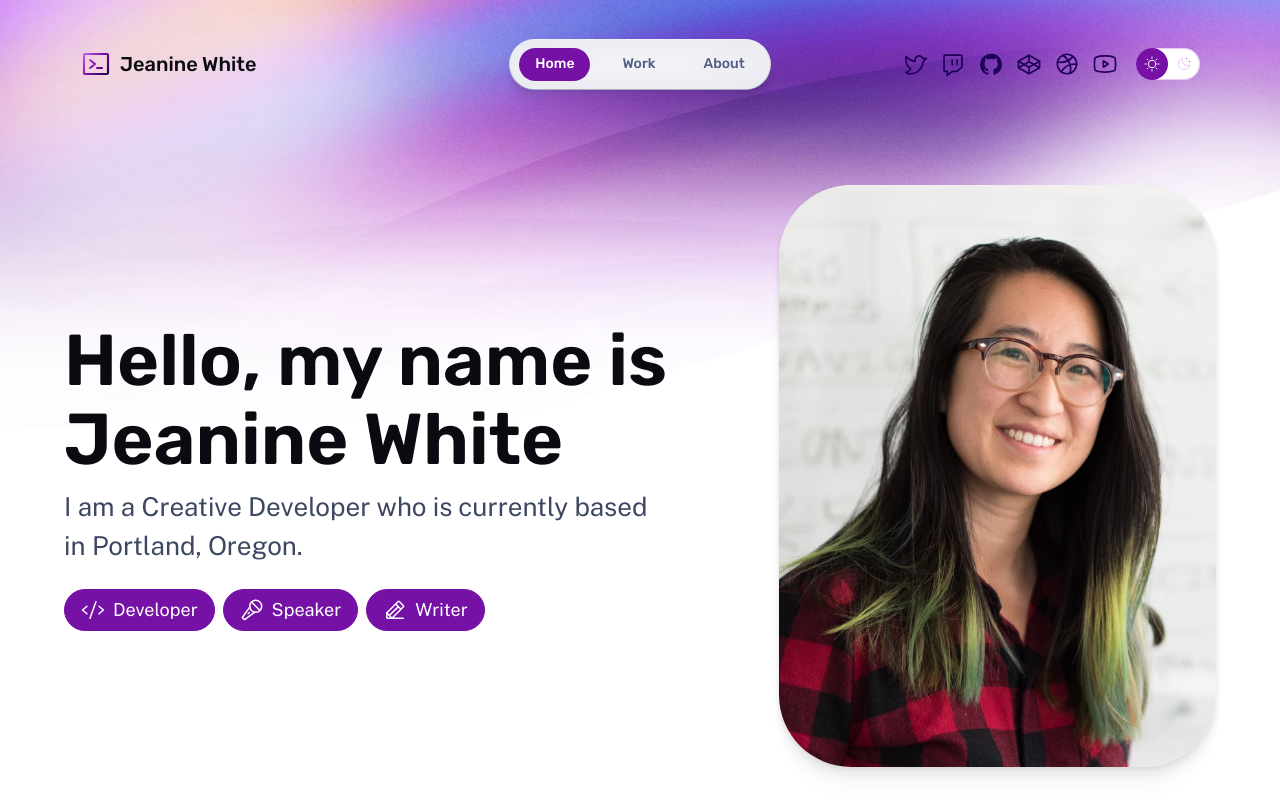
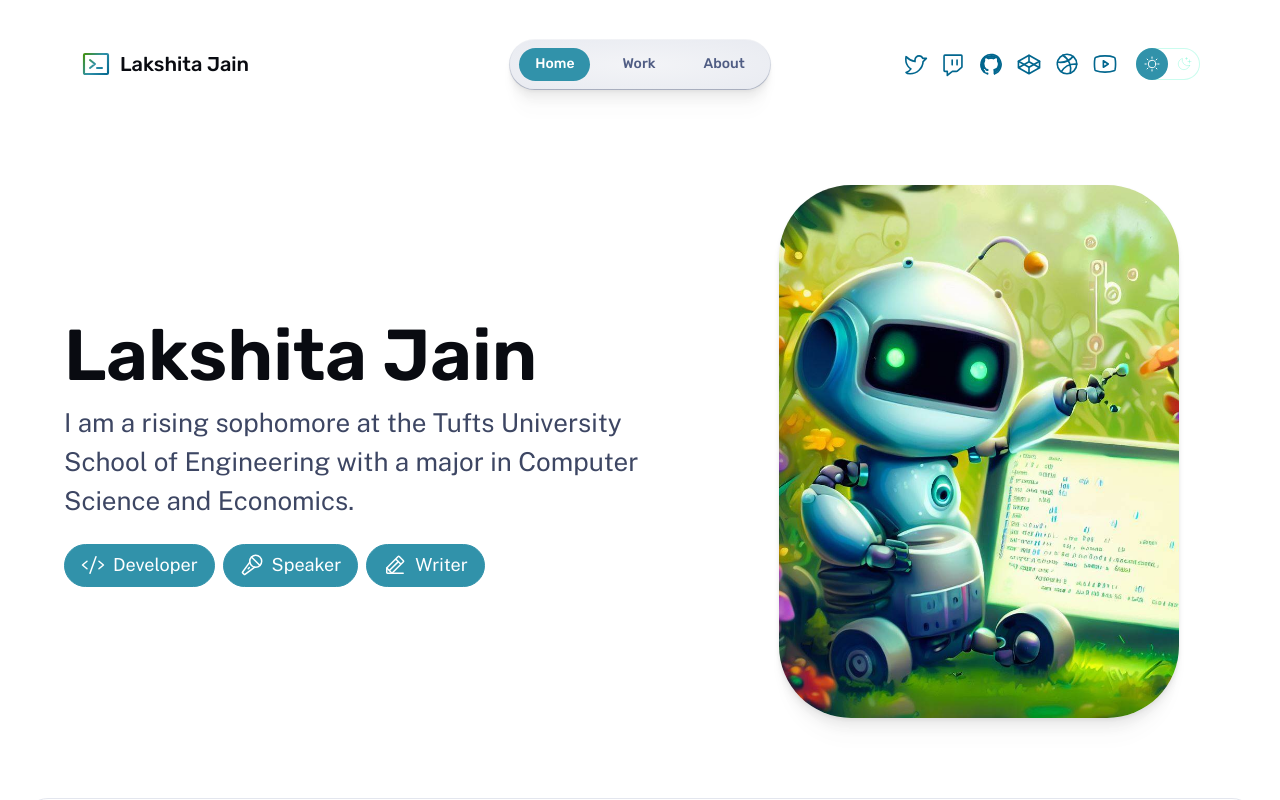
Before and after one commit to Lakshita110/personal-portfolio, an Astro site: page / in a window 1280 px wide. Built offline with nearby package versions, Linux system fonts and the light colour scheme; Astro itself is replaced by a stand-in of ours.

Commit message:
Updated color palette and other template designs

```diff
--- a/src/components/Footer.astro
+++ b/src/components/Footer.astro
@@ -6,15 +6,14 @@ const currentYear = new Date().getFullYear();
 <footer>
 	<div class="group">
 		<p>
-			Designed & Developed in Portland with <a href="https://astro.build/">Astro</a>
+			Adapted using a theme from <a href="https://astro.build/">Astro</a>
 			<Icon icon="rocket-launch" size="1.2em" />
 		</p>
-		<p>&copy; {currentYear} Jeanine White</p>
+		<p>&copy; {currentYear} Lakshita Jain</p>
 	</div>
 	<p class="socials">
-		<a href="https://twitter.com/me"> Twitter</a>
-		<a href="https://github.com/me"> GitHub</a>
-		<a href="https://codepen.io/me"> CodePen</a>
+		<a href="https://www.linkedin.com/in/lakshita-jain-072b4a19b/"> LinkedIn</a>
+		<a href="https://github.com/Lakshita110"> Github</a>
 	</p>
 </footer>
 <style>
--- a/src/components/MainHead.astro
+++ b/src/components/MainHead.astro
@@ -7,8 +7,8 @@ interface Props {
 }
 
 const {
-	title = 'Jeanine White: Personal Site',
-	description = 'The personal site of Jeanine White',
+	title = 'Lakshita Jain: Personal Portfolio',
+	description = 'The personal portfolio of Lakshita Jain',
 } = Astro.props;
 ---
 
--- a/src/components/Nav.astro
+++ b/src/components/Nav.astro
@@ -25,7 +25,7 @@ const iconLinks: { label: string; href: string; icon: keyof typeof iconPaths }[]
 	<div class="menu-header">
 		<a href="/" class="site-title">
 			<Icon icon="terminal-window" color="var(--accent-regular)" size="1.6em" gradient />
-			Jeanine White
+			Lakshita Jain
 		</a>
 		<menu-button>
 			<template>
--- a/src/layouts/BaseLayout.astro
+++ b/src/layouts/BaseLayout.astro
@@ -34,7 +34,7 @@ const { title, description } = Astro.props;
 		<style>
 			:root {
 				--_placeholder-bg: linear-gradient(transparent, transparent);
-				--bg-image-main: url('/assets/backgrounds/bg-main-light-800w.jpg');
+				/* --bg-image-main: url('/assets/backgrounds/bg-main-light-800w.jpg');
 				--bg-image-main-curves: url('/assets/backgrounds/bg-main-light.svg');
 				--bg-image-subtle-1: var(--_placeholder-bg);
 				--bg-image-subtle-2: var(--_placeholder-bg);
@@ -44,19 +44,19 @@ const { title, description } = Astro.props;
 				--bg-image-aspect-ratio: 2.25;
 				--bg-scale: 1.68;
 				--bg-aspect-ratio: calc(var(--bg-image-aspect-ratio) / var(--bg-scale));
-				--bg-gradient-size: calc(var(--bg-scale) * 100%);
+				--bg-gradient-size: calc(var(--bg-scale) * 100%); */
 			}
 
-			:root.theme-dark {
+			/* :root.theme-dark {
 				--bg-image-main: url('/assets/backgrounds/bg-main-dark-800w.jpg');
 				--bg-image-main-curves: url('/assets/backgrounds/bg-main-dark.svg');
 				--bg-svg-blend-mode: darken;
 				--bg-blend-mode: lighten;
-			}
+			} */
 
 			/* These backgrounds are displayed below the fold, so we lazy load them
 			   once the `.loaded` class has been set.  */
-			:root.loaded {
+			/* :root.loaded {
 				--bg-image-subtle-1: url('/assets/backgrounds/bg-subtle-1-light-800w.jpg');
 				--bg-image-subtle-2: url('/assets/backgrounds/bg-subtle-2-light-800w.jpg');
 				--bg-image-footer: url('/assets/backgrounds/bg-footer-light-800w.jpg');
@@ -86,28 +86,7 @@ const { title, description } = Astro.props;
 					--bg-image-subtle-2: url('/assets/backgrounds/bg-subtle-2-dark-1440w.jpg');
 					--bg-image-footer: url('/assets/backgrounds/bg-footer-dark-1440w.jpg');
 				}
-			}
-
-			.backgrounds {
-				min-height: 100%;
-				isolation: isolate;
-				background:
-					/*noise*/ url('/assets/backgrounds/noise.png') top center/220px repeat,
-					/*footer*/ var(--bg-image-footer) bottom center/var(--bg-gradient-size) no-repeat,
-					/*header1*/ var(--bg-image-main-curves) top center/var(--bg-gradient-size) no-repeat,
-					/*header2*/ var(--bg-image-main) top center/var(--bg-gradient-size) no-repeat,
-					/*base*/ var(--gray-999);
-				background-blend-mode: /*noise*/ overlay, /*footer*/ var(--bg-blend-mode),
-					/*header1*/ var(--bg-svg-blend-mode), /*header2*/ normal, /*base*/ normal;
-			}
-			@media (forced-colors: active) {
-				/* Deactivate custom backgrounds for high contrast users. */
-				.backgrounds {
-					background: none;
-					background-blend-mode: none;
-					--bg-gradient-size: none;
-				}
-			}
+			} */
 		</style>
 	</body>
 </html>
--- a/src/pages/index.astro
+++ b/src/pages/index.astro
@@ -30,8 +30,8 @@ const projects = (await getCollection('work'))
 		<div class="wrapper stack gap-8 lg:gap-20">
 			<header class="hero">
 				<Hero
-					title="Hello, my name is Jeanine White"
-					tagline="I am a Creative Developer who is currently based in Portland, Oregon."
+					title="Lakshita Jain"
+					tagline="I am a rising sophomore at the Tufts University School of Engineering with a major in Computer Science and Economics."
 					align="start"
 				>
 					<div class="roles">
@@ -42,10 +42,9 @@ const projects = (await getCollection('work'))
 				</Hero>
 
 				<img
-					alt="Jeanine White smiling in a red plaid shirt and tortoise shell glasses"
-					width="480"
-					height="620"
-					src="/assets/portrait.jpg"
+					alt="Cute robot in the garden"
+					width="400"
+					src="/assets/robot.jpeg"
 				/>
 			</header>
 
--- a/src/styles/global.css
+++ b/src/styles/global.css
@@ -16,10 +16,10 @@
 	--gray-999_40: hsla(var(--gray-999-basis), 0.4);
 	--gray-999: #ffffff;
 
-	--accent-light: #c561f6;
-	--accent-regular: #7611a6;
-	--accent-dark: #1c0056;
-	--accent-overlay: hsla(280, 89%, 67%, 0.33);
+	--accent-light: #449005;
+	--accent-regular: #3192AA;
+	--accent-dark: #01668E;
+	--accent-overlay: hsla(163, 89%, 67%, 0.33);
 	--accent-subtle-overlay: var(--accent-overlay);
 	--accent-text-over: var(--gray-999);
 
@@ -38,7 +38,7 @@
 	);
 	--gradient-accent-orange: linear-gradient(
 		150deg,
-		#ca7879,
+		#FAF9CB,
 		var(--accent-regular),
 		var(--accent-dark)
 	);
@@ -88,20 +88,20 @@
 	--gray-999-basis: 225, 31%, 5%;
 	--gray-999: #090b11;
 
-	--accent-light: #1c0056;
-	--accent-regular: #7611a6;
-	--accent-dark: #c561f6;
-	--accent-overlay: hsla(280, 89%, 67%, 0.33);
-	--accent-subtle-overlay: hsla(281, 81%, 36%, 0.33);
+	--accent-light: #449005;
+	--accent-regular: #3192AA;
+	--accent-dark: #01668E;
+	--accent-overlay: hsla(163, 89%, 67%, 0.33);
+	--accent-subtle-overlay: hsla(209, 81%, 36%, 0.33);
 	--accent-text-over: var(--gray-0);
 
 	--link-color: var(--accent-dark);
 
-	--gradient-stop-1: #4c11c6;
+	--gradient-stop-1: #01668E;
 	--gradient-subtle: linear-gradient(150deg, var(--gray-900) 19%, var(--gray-999) 81%);
 	--gradient-accent-orange: linear-gradient(
 		150deg,
-		#ca7879,
+		#FAF9CB,
 		var(--accent-regular),
 		var(--accent-light)
 	);
```
Also changed, not shown: public/assets/at-work.jpg (deleted), public/assets/robot.jpeg (added).
